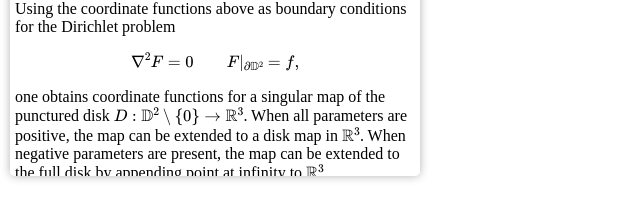
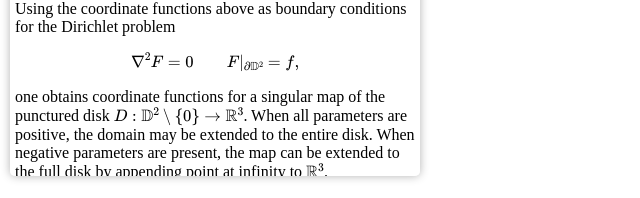
Before and after one commit to garydunkerley/garydunkerley.github.io, a Jekyll site: the page files/LTD.html, which Jekyll copies as it is, in a window 1280 px wide. Shown: the part 699-897 px from the top of the page, without its empty margins (0-640 px from the left). Built offline with Jekyll 4.4.1, drawn with Linux system fonts in a browser that asks for light colours; a script that is not in the unit is left out; comment, search, counter and statistics services are not loaded.

Commit message:
add local changes

```diff
--- a/files/LTD.html
+++ b/files/LTD.html
@@ -113,7 +113,7 @@ for each coordinate function.
 
 				Using the coordinate functions above as boundary conditions for the Dirichlet problem
 				\[ \nabla^2 F = 0 \qquad F|_{\partial \mathbb{D}^2} = f,\] one obtains coordinate functions for a singular map of the punctured disk \(D : \mathbb{D}^2 \setminus \{0\} \rightarrow \mathbb{R}^3 \).
-				When all parameters are positive, the map can be extended to a disk map in \(\mathbb{R}^3\). When negative parameters are present, the map can be extended to the full disk by appending point at infinity to \(\mathbb{R}^3\).
+				When all parameters are positive, the domain may be extended to the entire disk. When negative parameters are present, the map can be extended to the full disk by appending point at infinity to \(\mathbb{R}^3\).
 		  </div>
 		  <script type="text/javascript" async
       src="https://cdn.jsdelivr.net/npm/mathjax@3/es5/tex-mml-chtml.js">
```
Also changed, not shown: _pages/misc.md (+1 -1 lines).
